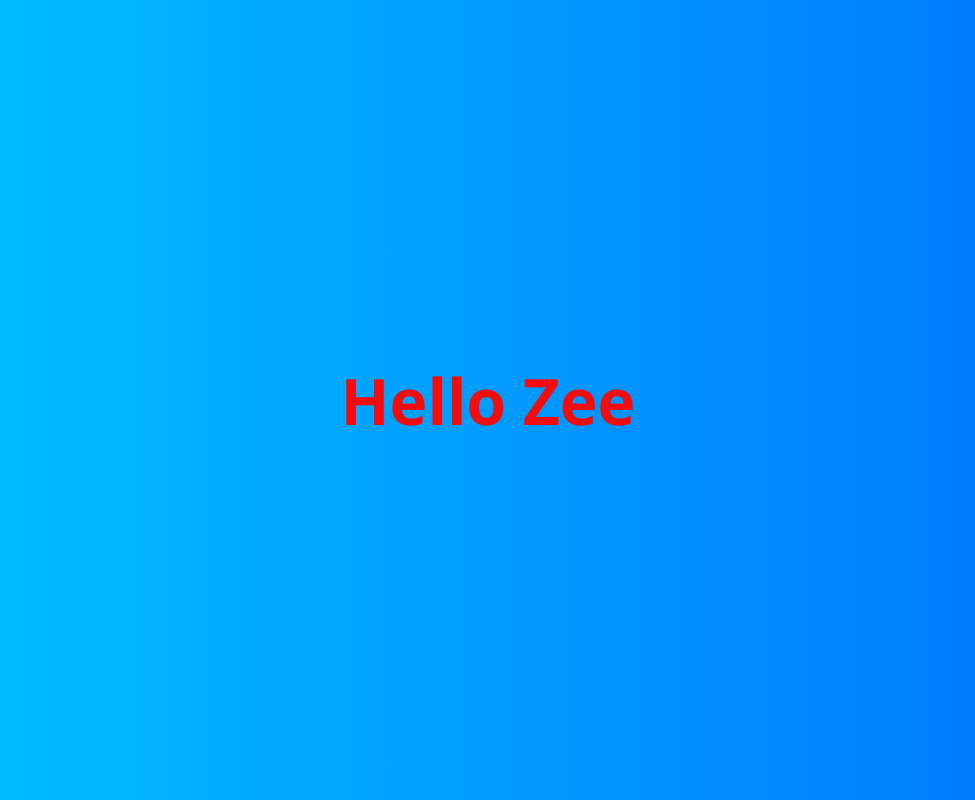
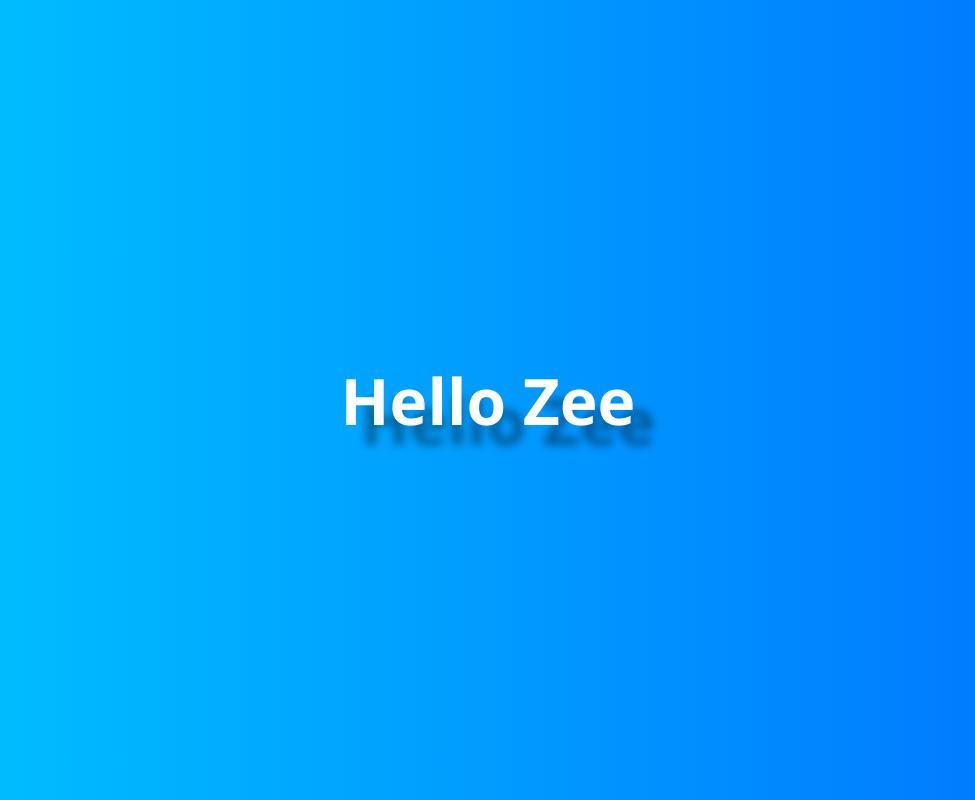
Before and after one commit to hamzaSharqawi/Zee, a plain HTML site: page index.html in a window 1280 px wide. Shown: the whole page, without its empty margins (152-1127 px from the left). Drawn offline with Linux system fonts and the light colour scheme.

Commit message:
normal changing

```diff
--- a/index.html
+++ b/index.html
@@ -13,12 +13,12 @@
       justify-content: center;
       align-items: center;
       font-family: 'Segoe UI', Tahoma, Geneva, Verdana, sans-serif;
-      color: rgb(245, 11, 11);
+      color: white;
     }
 
     h1 {
       font-size: 4rem;
-      text-shadow: 20px 20 px 8px rgba(0, 0, 0, 0.4);
+      text-shadow: 20px 20px 8px rgba(0, 0, 0, 0.4);
     }
   </style>
 </head>
```
